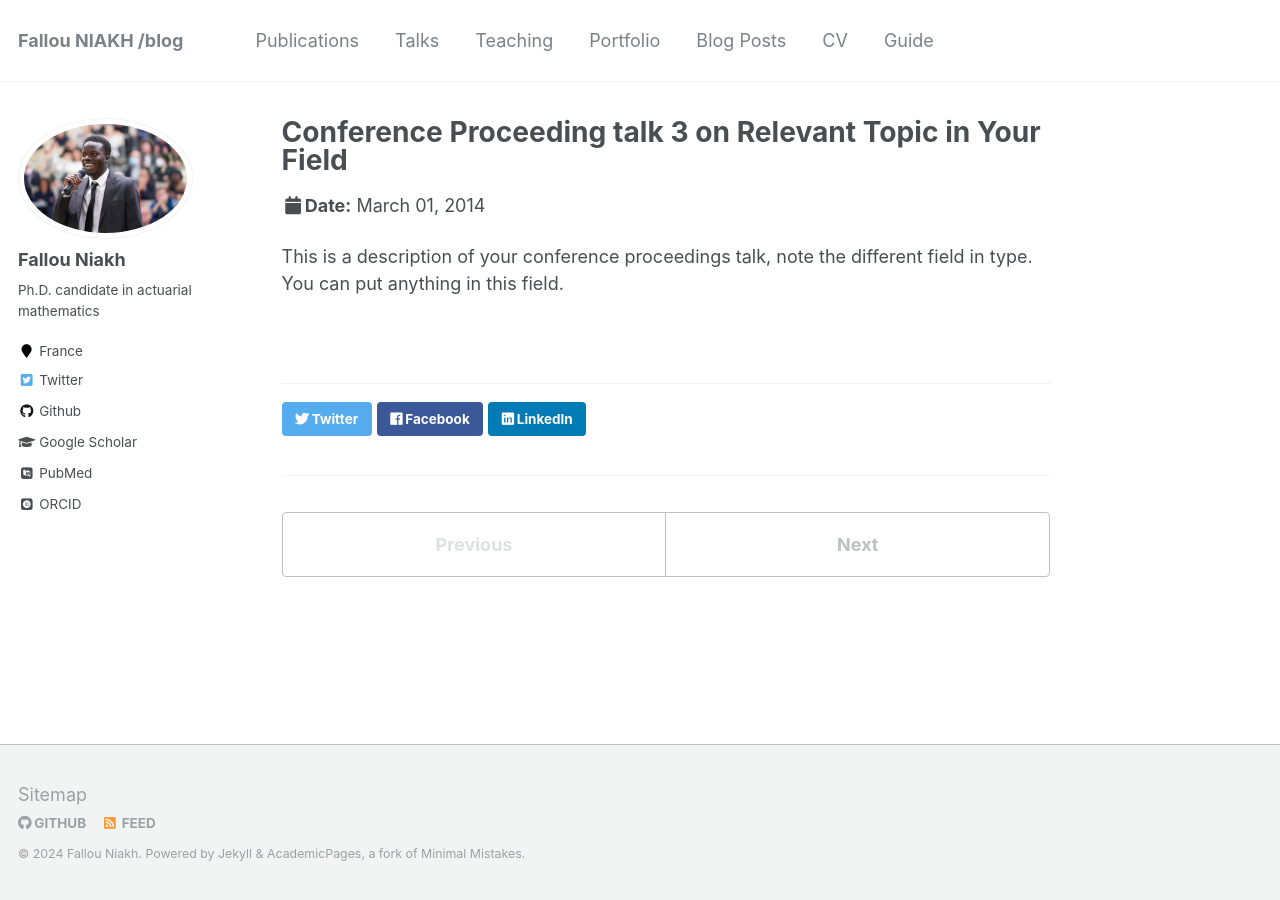
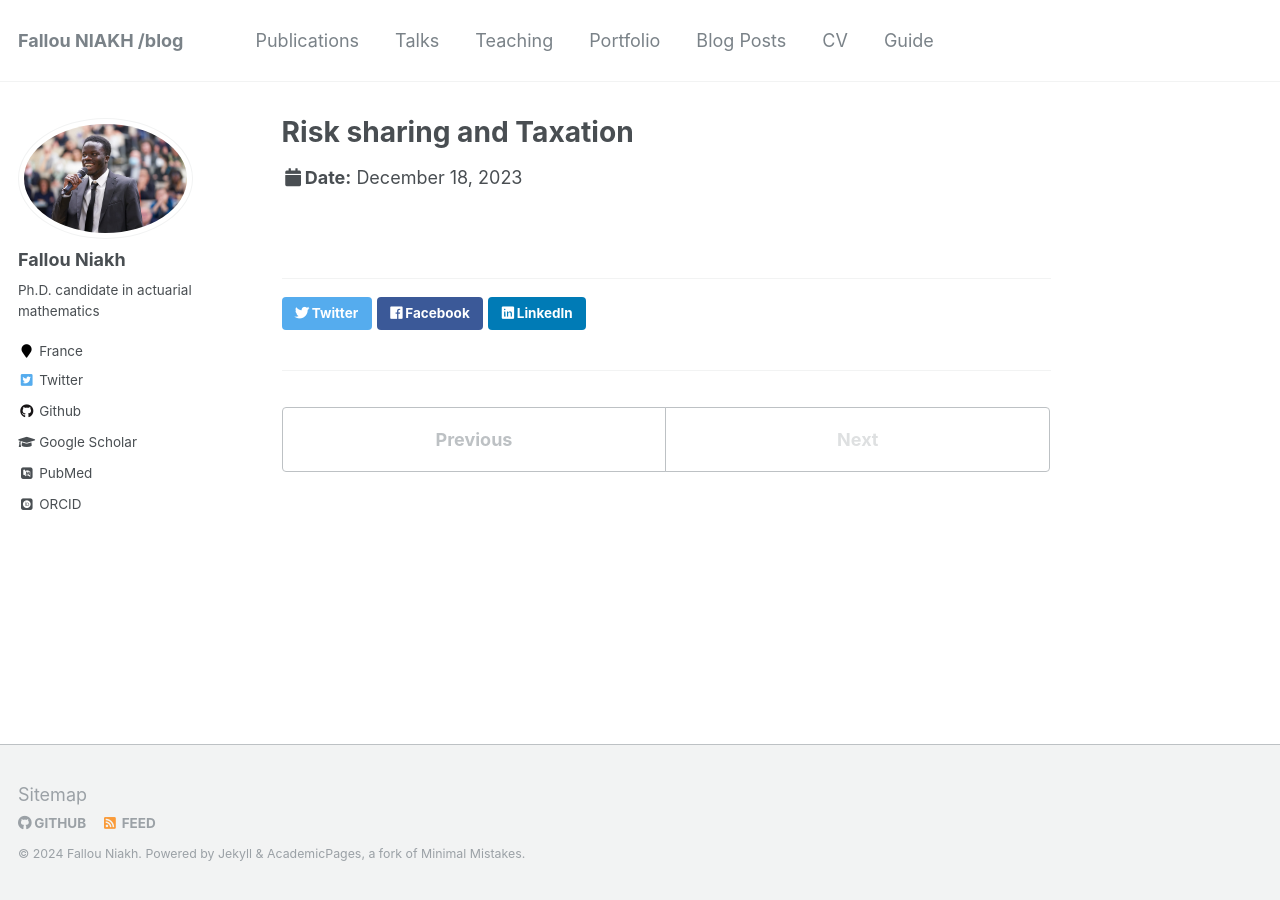
Before and after one commit to FNIAKH/fniakh.github.io, a Jekyll site: the page built from _talks/2014-03-01-talk-3.md, in a window 1280 px wide. Built offline with Jekyll 4.4.1, drawn with Linux system fonts in a browser that asks for light colours; some web fonts are replaced.

Commit message:
Update 2014-03-01-talk-3.md

```diff
--- a/_talks/2014-03-01-talk-3.md
+++ b/_talks/2014-03-01-talk-3.md
@@ -1,11 +1,9 @@
 ---
-title: "Conference Proceeding talk 3 on Relevant Topic in Your Field"
+title: "Risk sharing and Taxation"
 collection: talks
-type: "Conference proceedings talk"
+type: "Workshop proceedings talk"
 permalink: /talks/2014-03-01-talk-3
-venue: "Testing Institute of America 2014 Annual Conference"
-date: 2014-03-01
-location: "Los Angeles, CA"
+venue: "Networks, Games, and Risks"
+date: 2023-12-18
+location: "Montreal, Canada"
 ---
-
-This is a description of your conference proceedings talk, note the different field in type. You can put anything in this field.
```
